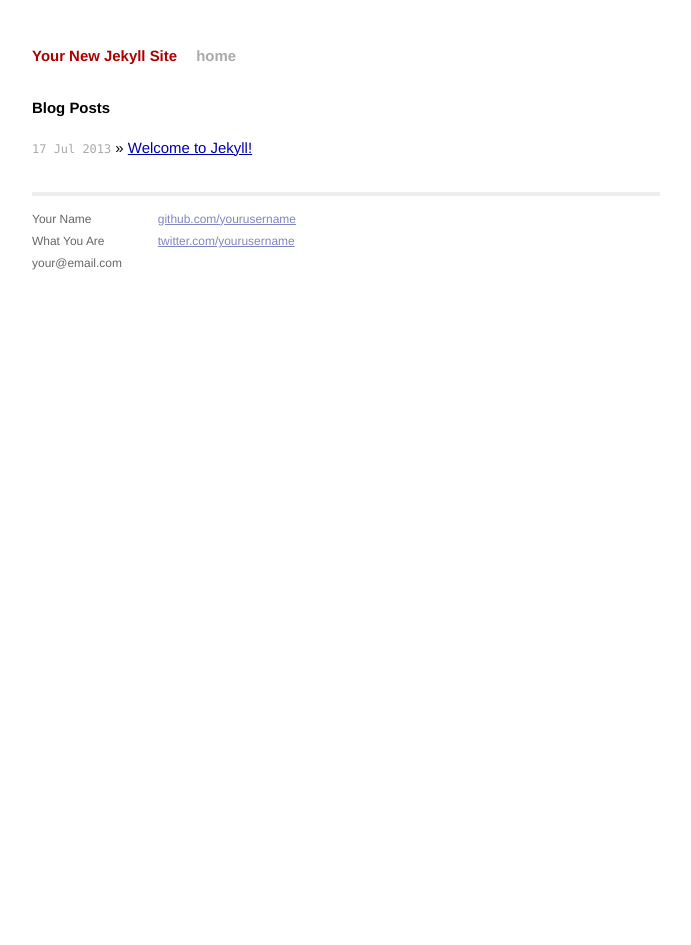
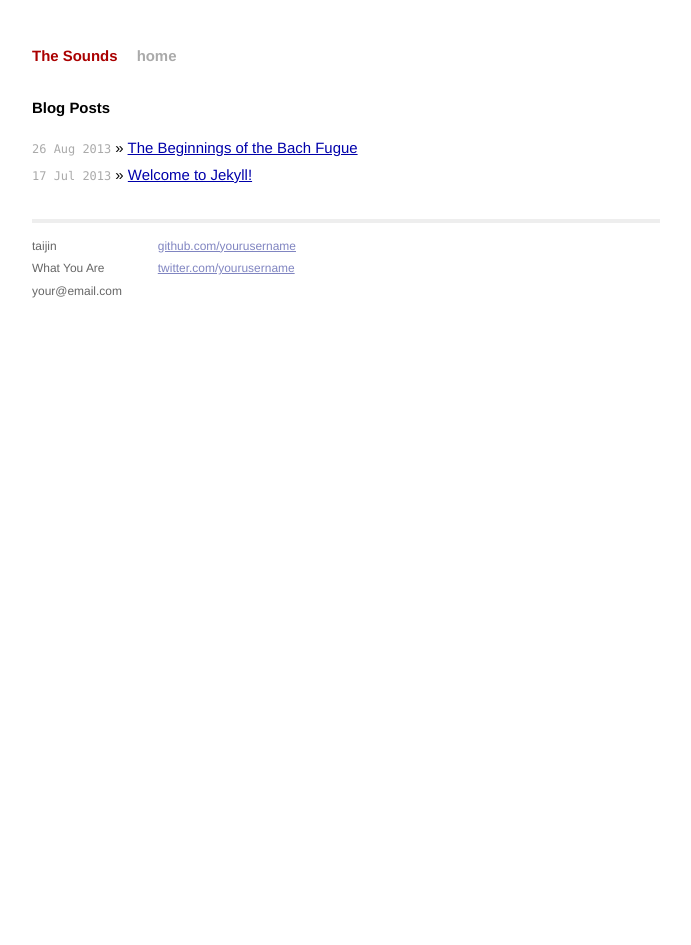
Before and after one commit to taijinlee/taijinlee.github.io, a Jekyll site: the page built from index.html, in a window 1280 px wide. Shown: the whole page, without its empty margins (294-985 px from the left). Built offline with Jekyll 4.4.1, drawn with Linux system fonts in a browser that asks for light colours; Markdown is read by kramdown in place of the engine named in the settings.

```diff
--- a/_config.yml
+++ b/_config.yml
@@ -1,3 +1,4 @@
-name: Your New Jekyll Site
+name: The Sounds
 markdown: redcarpet
 pygments: true
+port: 8888
--- a/_layouts/default.html
+++ b/_layouts/default.html
@@ -27,7 +27,7 @@
         <div class="footer">
           <div class="contact">
             <p>
-                  Your Name<br />
+              taijin<br />
               What You Are<br />
               your@email.com
             </p>
```
Also changed, not shown: _posts/2013-08-26-bach-fugue.markdown (added, +12 -0 lines), index.html (line endings or trailing spaces), 2 other files. Lines whose indentation alone changed are shown as unchanged.
